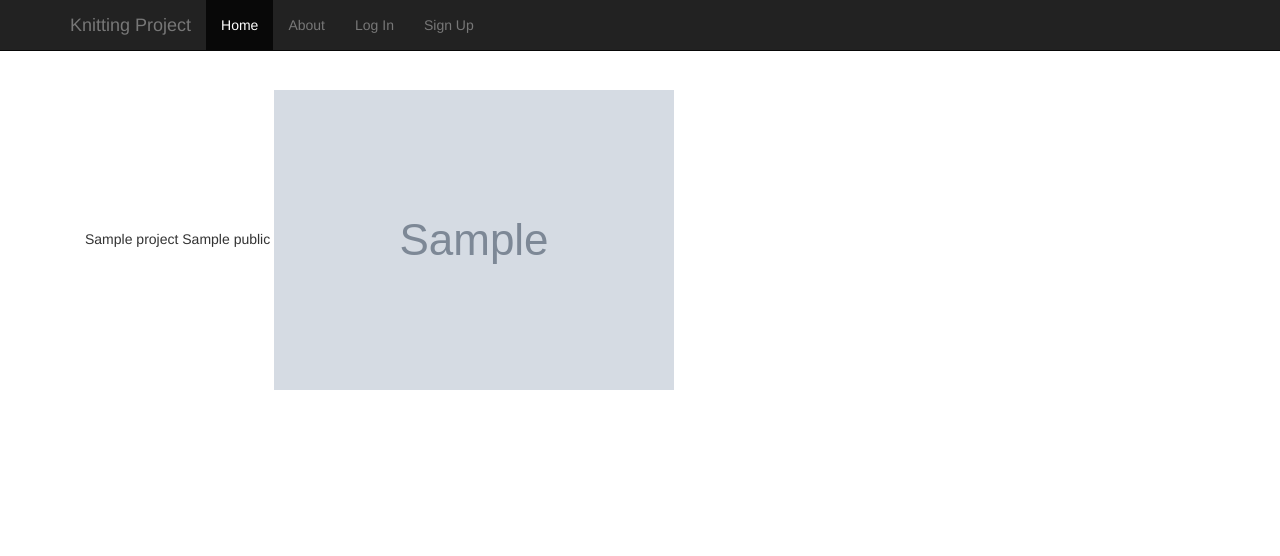
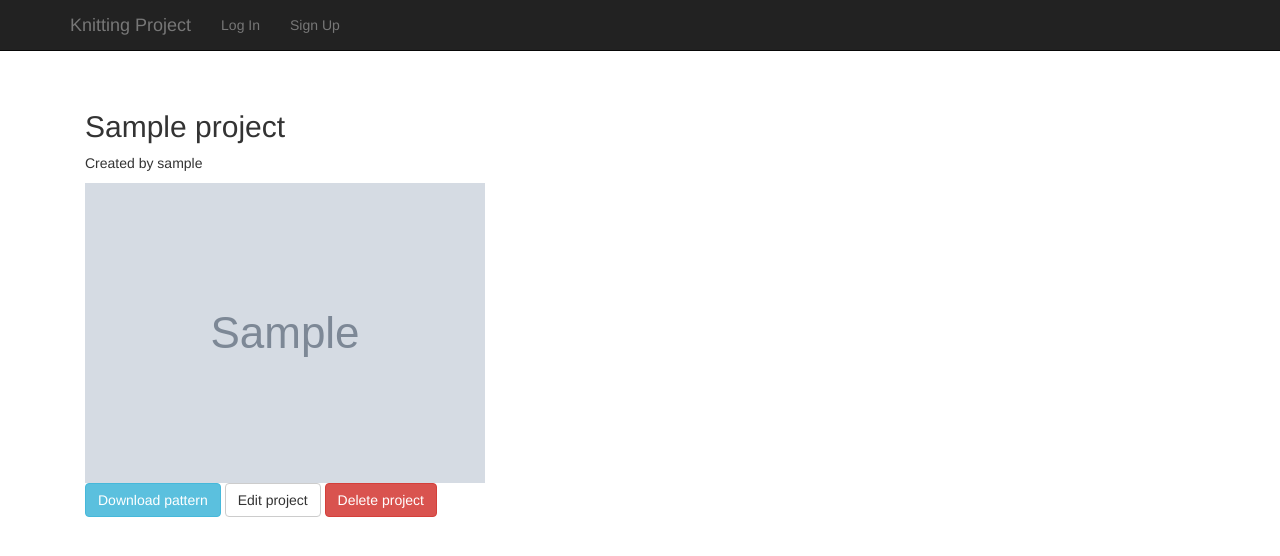
Before and after one commit to connienguyen/knitting, a Flask app: template project/templates/project.html in a window 1280 px wide. Shown: the top 556 px of the page. Run offline with Flask 2, Linux system fonts and the light colour scheme; the template is opened without the code that fills it: most values are stand-ins (such as "Sample title", 1, 10 or a date in 2020); grey boxes marked "Sample" are stand-in pictures; some libraries are stand-ins or nearby versions.

Commit message:
Updated project display page

```diff
--- a/project/templates/base.html
+++ b/project/templates/base.html
@@ -29,8 +29,6 @@
         </div>
         <div class="collapse navbar-collapse">
           <ul class="nav navbar-nav">
-            <li class="active"><a href="#">Home</a></li>
-            <li><a href="#about">About</a></li>
 	    {% if current_user.is_authenticated() %}
 	    <li><a href="{{url_for('dashboard')}}">Dashboard</a></li>
 	    <li><a href="{{url_for('logout')}}">Log Out</a></li>
--- a/project/templates/project.html
+++ b/project/templates/project.html
@@ -1,6 +1,21 @@
+<link rel="stylesheet" type="text/css" href="/static/css/project.css" />
 {% extends "base.html" %}
+
 {% block content %}
-    {{project.title}}
-    {{project.public}}
-    <img src="{{project.file_path}}">
+    <div class="project-wrapper">
+	<!-- Main project column -->
+	<div class="project-main">
+	    <h2>{{project.title}}</h2>
+	    <p>
+		Created by {{project.author.username}}
+	    </p>
+	    <img class="project-preview" src="{{project.file_path}}">
+	</div>
+	<!-- Project side column -->
+	<div class="project-col">
+	    <button type="button" class="btn btn-info">Download pattern</button>
+	    <button type="button" class="btn btn-default">Edit project</button>
+	    <button type="button" class="btn btn-danger">Delete project</button>
+	</div>
+    </div>
 {% endblock %}
```
